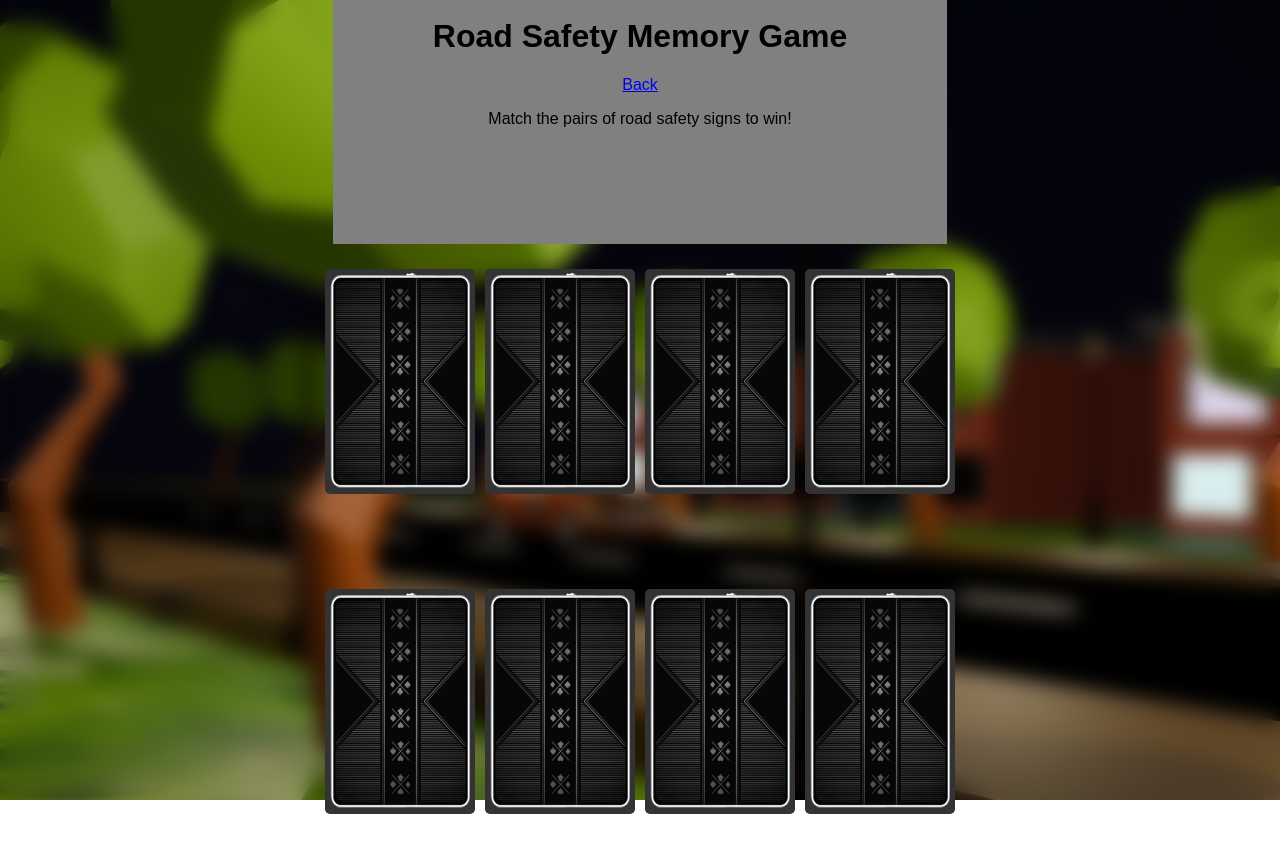
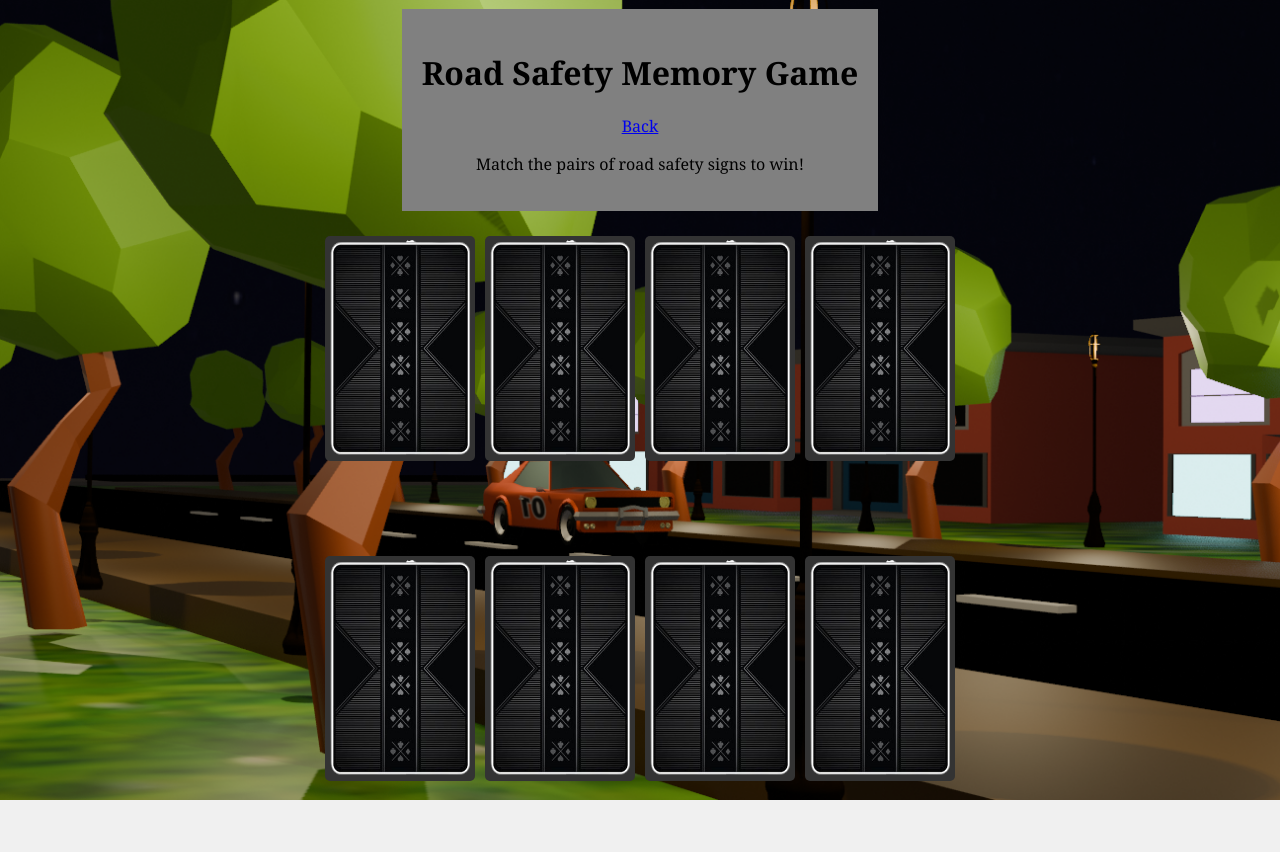
Before and after one commit to aiennrnjhn/MiniGame, a plain HTML site: page index.html in a window 1280 px wide. Drawn offline with Linux system fonts and the light colour scheme.

Commit message:
Update style.css

```diff
--- a/style.css
+++ b/style.css
@@ -3,24 +3,26 @@ body {
     background-size: cover; /* Cover the entire area */
     background-position: center; /* Center the image */
     background-repeat: no-repeat; /* Do not repeat the image */
-    background-attactment: fix;
-    backdrop-filter: blur(10px);
+    background-attachment: fix;
+    background-color: rgba(255,255,255,0.7);
     display: flex;
     flex-direction: column;
     align-items: center;
     justify-content: center;
     height: 100vh;
-    background-color: rgba(255,255,255,0.7);
-    font-family: Arial, sans-serif;
+    background-color: #f0f0f0;
+    font-family: Georgia, 'Times New Roman', Times, serif;
     margin: 0;
 }
 
 header {
     background: grey;
-    padding: 100px;
-    text-align: center;
+    padding: 20px;
+    margin: 80px;
+    text-align:center;
     margin-bottom: 20px;
 }
+
 
 .game-container {
     display: flex;
```
